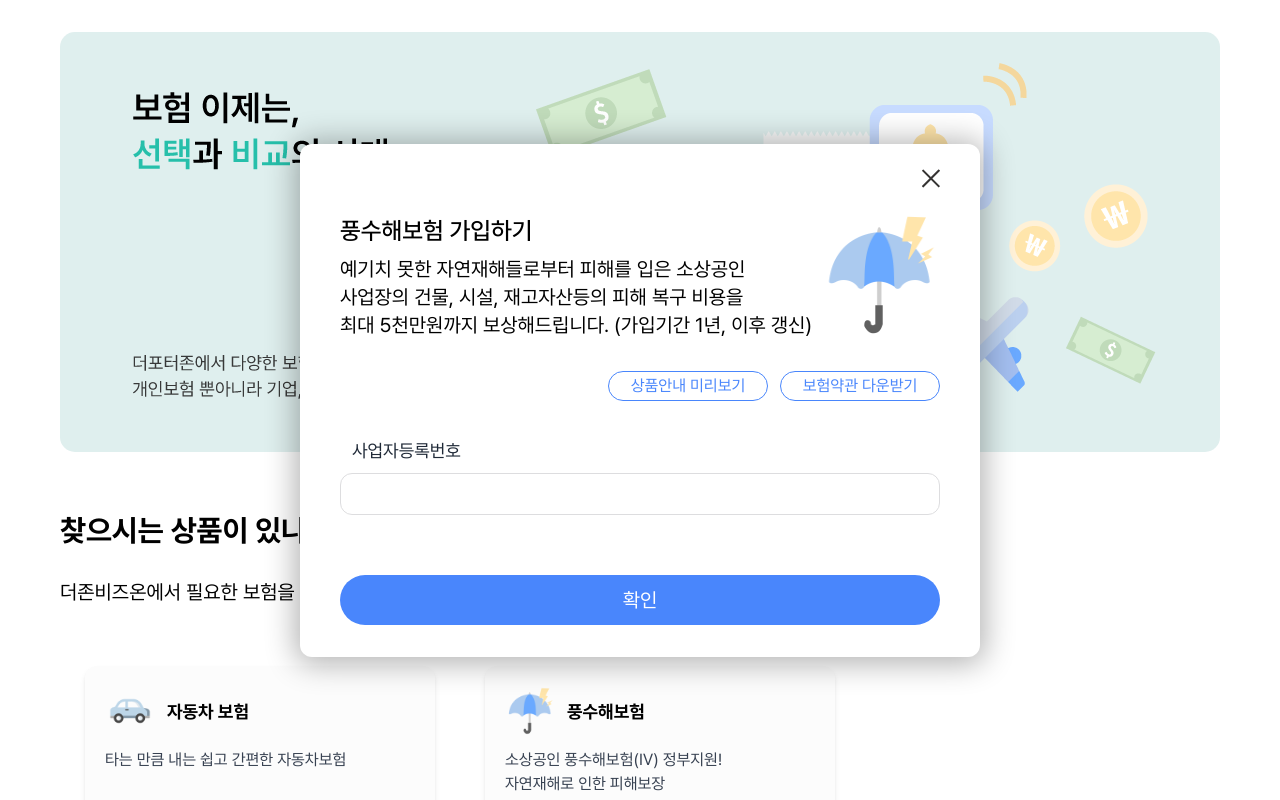
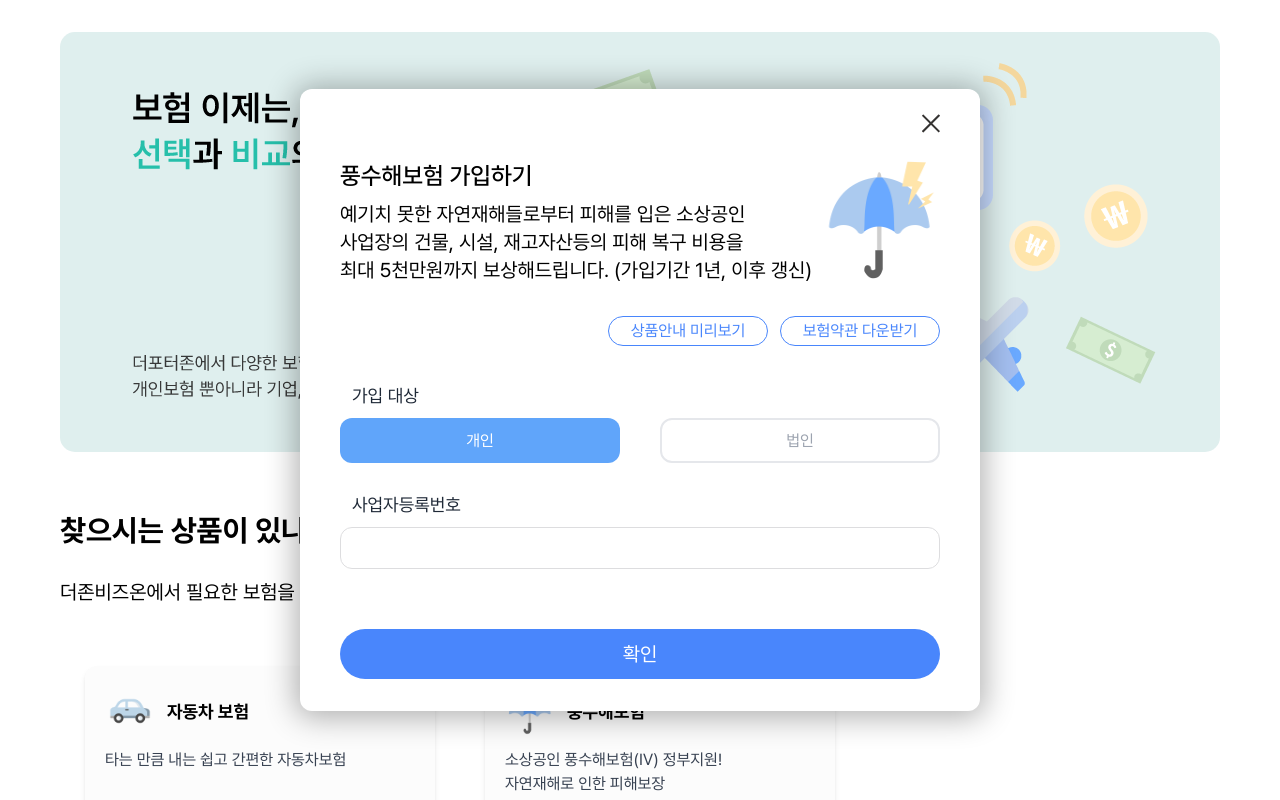
Before and after one commit to simg-sj/theZone2, a React (Vite) app: page / in a window 1280 px wide. Both pictures are taken after a click on the element 660 px from the left and 796 px from the top of the page. Shown: the top 800 px of the page. Built offline with nearby package versions, Linux system fonts and the light colour scheme.

Commit message:
추가사항
- 선호계좌 입력창 추가
- 개인법인 선택 추가
- 고객센터 번호 추가

```diff
--- a/src/App.tsx
+++ b/src/App.tsx
@@ -21,10 +21,9 @@ const App: React.FC = () => {
                     <div className={'pt-[100px] text-3xl font-semibold'}>고객센터</div>
                     <div className={'pt-[30px] text-xl accent-gray-600 '}>보험료산출, 보험가입, 보험청구 등 보험관련 문의는 해당 보험사에 직접 문의 바랍니다</div>
                     <div className={'flex justify-between mt-12'}>
-                        <CustomerServiceItem title="DB 손해보험" phone="0000-0000" />
-                        <CustomerServiceItem title="KB 손해보험" phone="0000-0000" />
-                        <CustomerServiceItem title="현대해상" phone="0000-0000" />
-                        <CustomerServiceItem title="풍수해보험관련" phone="0000-0000" />
+                        <CustomerServiceItem title="DB 손해보험" phone="1588-0100" />
+                        <CustomerServiceItem title="KB 손해보험" phone="1544-0144" />
+                        <CustomerServiceItem title="SIMG" phone="1670-9170" />
                     </div>
                     {/*E : 고객센터*/}
                 </div>
--- a/src/components/popup/popup_rain.tsx
+++ b/src/components/popup/popup_rain.tsx
@@ -1,4 +1,4 @@
-import React, {useCallback, useEffect, useState} from "react";
+import React, {useCallback, useState} from "react";
 import Button from "../button.tsx";
 import {cnstStomAndFloodApi, isBusinessNumber} from "../../api/stomAndFlood.ts";
 import RainIcon from '../../assets/images/icon/icon_rain.png';
@@ -54,6 +54,11 @@ export const RainPopup: React.FC<PopupProps> = ({onClose}) => {
         setViewHistory(prev => prev.length > 1 ? prev.slice(0, -1) : prev);
     }
     const currentView = viewHistory[viewHistory.length - 1];
+    //버튼선택
+    const user = [
+        {id: 'personal', text: "개인"},
+        {id: 'corporate', text: "법인", className: "ml-10"},
+    ];
     //버튼선택
     const usage = [
         {id: 'workspace', text: "사업장"},
@@ -129,10 +134,19 @@ export const RainPopup: React.FC<PopupProps> = ({onClose}) => {
     const [address, setAddress] = useState<string>('');
     const [buildName, setBuildName] = useState<string>('');
     const [area, setArea] = useState<string>('');
+    const [bank, setBank] = useState<string>('');
+    const [userType, setUserType] = useState<string>('개인');
     const [useType, setUseType] = useState<string>('사업장');
     const [undergroundYn, setUnderGroundYn] = useState<string>('지하있음');
     const [buildType, setBuildType] = useState<string>('콘크리트');
     const [bName, setBName] = useState<string>('');
+
+    // 희망은행 유효성 검사 및 입력 제한 : 숫자입력불가능, 최대 20자 입력가능
+    const handleBankChange = (e: React.ChangeEvent<HTMLInputElement>) => {
+        const value = e.target.value;
+        const noNumbersValue = value.replace(/[0-9]/g, '');
+        setBank(noNumbersValue.slice(0, 20)); // 최대 20자로 제한
+    };
 
     // 이름 유효성 검사 및 입력 제한 : 숫자입력불가능, 최대 20자 입력가능
     const handleNameChange = (e: React.ChangeEvent<HTMLInputElement>) => {
@@ -181,6 +195,10 @@ export const RainPopup: React.FC<PopupProps> = ({onClose}) => {
 
     //개인정보 유호성검사 실패시 나오는 경고 문구
     const handleSubmit = async () => {
+        if (bank.length < 1) {
+            alert('결제 희망 은행을 입력해주세요.');
+            return;
+        }
         if (name.length < 2) {
             alert('올바른 성함을 입력해주세요.');
             return;
@@ -197,6 +215,10 @@ export const RainPopup: React.FC<PopupProps> = ({onClose}) => {
             alert('필수 개인정보 동의에 체크해주세요.');
             return;
         }
+        if (!checkboxes.collect || !checkboxes.provision) {
+            alert('필수 개인정보 동의에 체크해주세요.');
+            return;
+        }
 
 
         let stomParam = {
@@ -205,6 +227,8 @@ export const RainPopup: React.FC<PopupProps> = ({onClose}) => {
             bName : bName,
             address : address,
             buildName : buildName,
+            bank: bank,
+            userType : userType,
             useType : useType,
             buildType : buildType,
             undergroundYn : undergroundYn,
@@ -244,7 +268,8 @@ export const RainPopup: React.FC<PopupProps> = ({onClose}) => {
         navigateTo('privacy');
     };
 
-    const handleButtonChange = ( type, selected ) => {
+    const handleButtonChange = ( type:string, selected:string) => {
+        type === 'user' && setUserType(selected);
         type === 'usage' && setUseType(selected);
         type === 'underground' && setUnderGroundYn(selected);
         type === 'build' && setBuildType(selected);
@@ -311,6 +336,16 @@ export const RainPopup: React.FC<PopupProps> = ({onClose}) => {
                                    onChange={(e: React.ChangeEvent<HTMLInputElement>) => setBName(e.currentTarget.value)}/>
                         </div>*/}
                         <div className={'mt-7'}>
+                            <div className={'text-lg text-gray-800 px-3 py-2'}>가입 대상</div>
+                            <SelectButtonGroup
+                                buttons={user}
+                                type={'user'}
+                                onChange={handleButtonChange}
+                                activeColor="bg-blue-400 text-white rounded-xl w-[280px] h-[45px]"
+                                inactiveColor="text-gray-400 border-inherit border-2 rounded-xl w-[280px] h-[45px]"
+                            />
+                        </div>
+                        <div className={'mt-5'}>
                             <div className={'text-lg text-gray-800 px-3 py-2'}>사업자등록번호</div>
                             <input type={"number"} className={'w-full h-[35px] p-5 rounded-xl'} maxLength={10}
                                    onInput={(e: React.ChangeEvent<HTMLInputElement>) => {
@@ -445,9 +480,20 @@ export const RainPopup: React.FC<PopupProps> = ({onClose}) => {
                                 placeholder="계약에 필요한 안내 및 서류를 전달드립니다"
                             />
                         </div>
+                        <div className={'mt-3 relative'}>
+                            <div className={'text-lg text-gray-800 px-3 py-2'}>결제 희망 은행</div>
+                            <input
+                                type="text"
+                                className={'w-full h-[35px] p-5 rounded-xl'}
+                                value={bank}
+                                onChange={handleBankChange}
+                                placeholder="계좌이체 결제시 희망하는 은행명을 입력해주세요"
+                            />
+                            <div className={'absolute top-[53px] right-5'}>은행</div>
+                        </div>
                         {/*개인정보활용 동의*/}
                         <div>
-                            <label className={'mt-5 flex items-center'}>
+                        <label className={'mt-5 flex items-center'}>
                                 <input
                                     type="checkbox"
                                     className={'mr-3 w-4'}
@@ -541,7 +587,7 @@ export const RainPopup: React.FC<PopupProps> = ({onClose}) => {
                                  onClick={onClose}/>
                         </div>
                         <div className={'flex flex-col items-center pt-[55px]'}>
-                            <img src={WarningIcon} alt={'warning'} width={80} className={'my-5'}/>
+                        <img src={WarningIcon} alt={'warning'} width={80} className={'my-5'}/>
                             <div className={'font-medium mt-4 text-2xl'}>올바른 사업자 번호가 아닙니다</div>
                             <div className={'text-xl mt-2'}>사업자등록증을 기준으로 사업자 번호를 작성해주세요</div>
                         </div>
```
